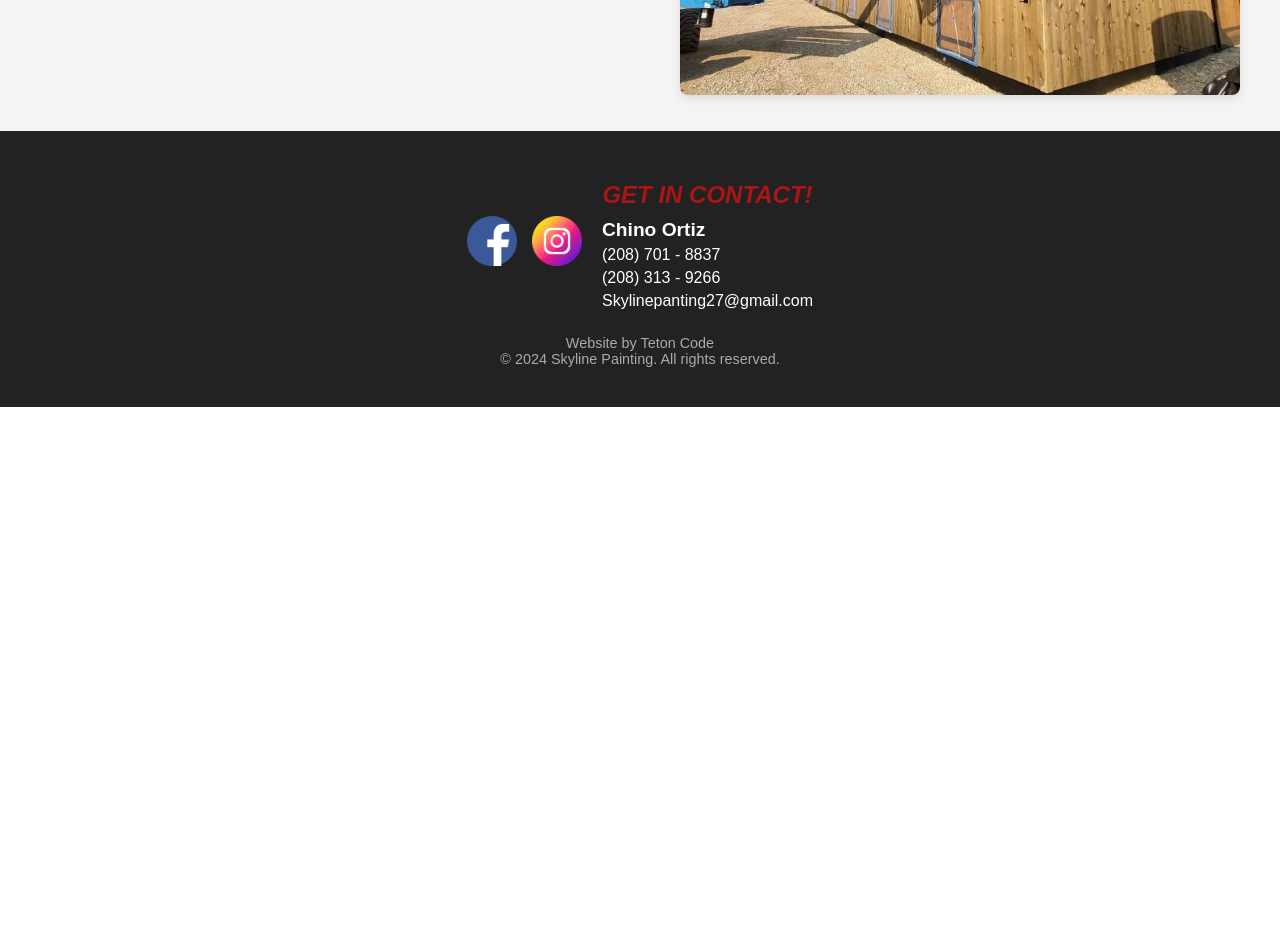
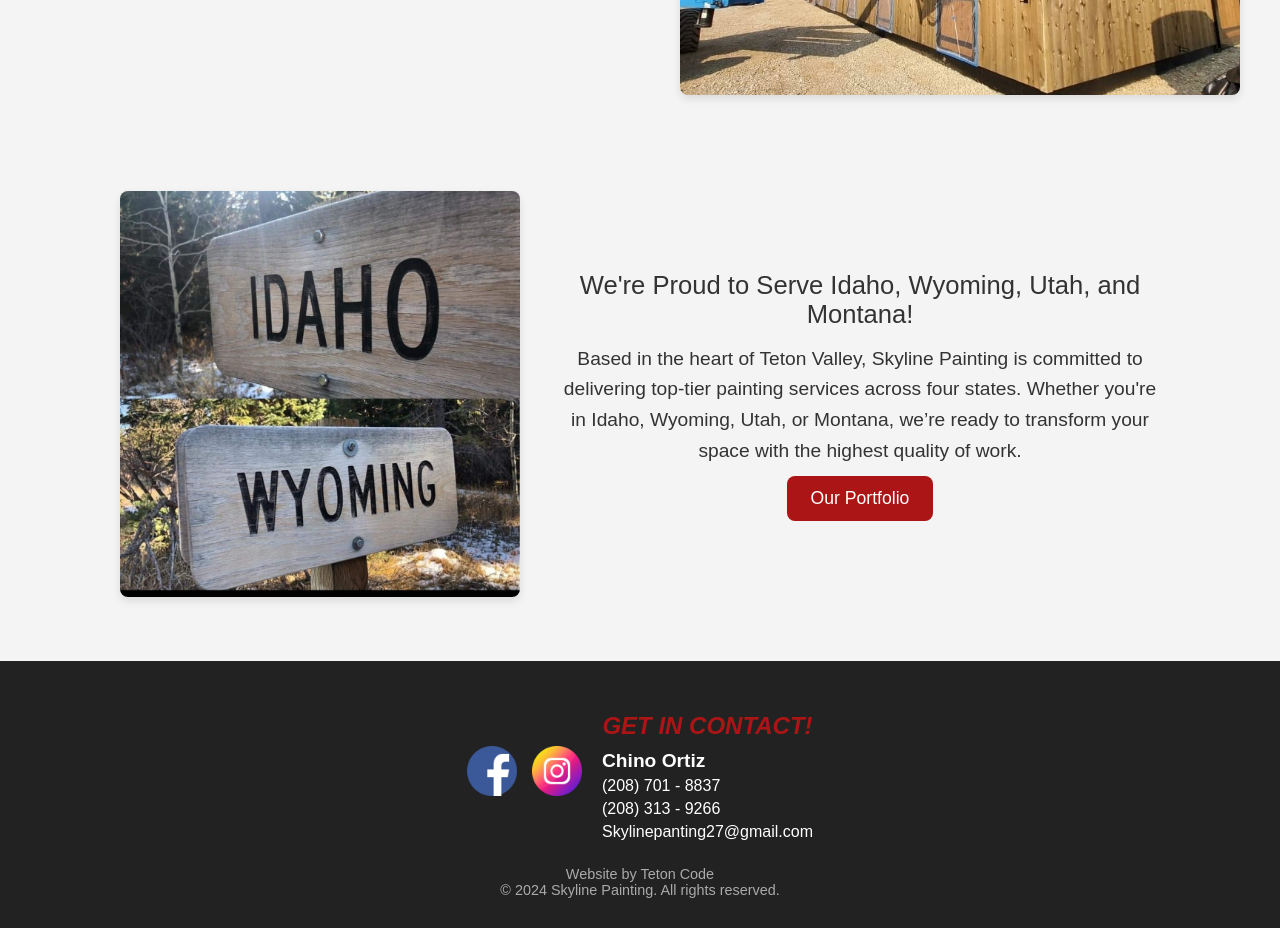
Before and after one commit to gabrielbortle/skylinepainting, a React (Vite) app: page / in a window 1280 px wide. Shown: the part 2020-2948 px from the top of the page. Before the commit the page ends 2427 px from the top, so only its background shows below. Built offline with nearby package versions, Linux system fonts and the light colour scheme.

Commit message:
proudly serving

```diff
--- /dev/null
+++ b/src/components/ProudlyServing/ProudlyServing.css
@@ -0,0 +1,82 @@
+.about-us-section {
+    display: flex;
+    justify-content: center;
+    align-items: center; /* Vertically centers the content */
+    padding: 60px 20px;
+    background-color: #f4f4f4; /* Light background color */
+
+    align-items: center;
+    text-align: center;
+  }
+
+  .about-us-container {
+    display: flex;
+    align-items: center;
+    justify-content: center; /* Horizontally centers the content */
+    max-width: 1200px;
+    width: 100%;
+    gap: 40px;
+  }
+
+  .about-us-image img {
+    width: 100%;
+    max-width: 400px;
+    border-radius: 8px;
+    box-shadow: 0 4px 8px rgba(0, 0, 0, 0.1);
+  }
+
+  .about-us-content {
+    max-width: 600px;
+    color: #333;
+  }
+
+  .about-us-content h2 {
+    font-size: 2rem;
+    color: #ac1515; /* Your desired color for headings */
+    margin-bottom: 20px;
+  }
+
+  .about-us-content h3 {
+    font-size: 1.6rem;
+    font-weight: 400;
+    margin-bottom: 15px;
+  }
+
+  .about-us-content p {
+    font-size: 1.2rem;
+    line-height: 1.6;
+    margin-bottom: 10px;
+  }
+
+  .contact-button {
+    background-color: #ac1515;
+    color: white;
+    padding: 12px 24px;
+    font-size: 1.1rem;
+    border: none;
+    border-radius: 8px;
+    cursor: pointer;
+    text-align: center;
+    transition: background-color 0.3s ease;
+  }
+
+  .contact-button:hover {
+    background-color: #9c1313;
+  }
+
+
+  @media (max-width: 768px) {
+    .about-us-container {
+      flex-direction: column;
+      text-align: center;
+    }
+
+    .about-us-image img {
+      max-width: 100%;
+      margin-bottom: 20px;
+    }
+
+    .about-us-content {
+      max-width: 100%;
+    }
+  }
--- /dev/null
+++ b/src/components/ProudlyServing/ProudlyServing.jsx
@@ -0,0 +1,55 @@
+import React from 'react';
+import { motion } from 'framer-motion';
+import { Link } from 'react-router-dom'; // Import Link from react-router-dom
+import './ProudlyServing.css'; // Assuming you have a separate CSS file for styling
+import Serving from '../../assets/states.jpg'
+
+const ProudlyServing = () => {
+  // Animation settings for entering the viewport
+  const fadeInUp = {
+    hidden: { opacity: 0, y: 50 },
+    visible: { opacity: 1, y: 0, transition: { duration: 1 } },
+  };
+
+  return (
+    <section className="about-us-section">
+      <div className="about-us-container">
+        <motion.div
+          className="about-us-image"
+          variants={fadeInUp}
+          initial="hidden"
+          whileInView="visible"
+          viewport={{ once: false, amount: 0.2 }} // Triggers when half of the element is in the viewport
+        >
+          <img src={Serving} alt="Chino Ortiz" />
+        </motion.div>
+
+        <motion.div
+          className="about-us-content"
+          variants={fadeInUp}
+          initial="hidden"
+          whileInView="visible"
+          viewport={{ once: true, amount: 0.5 }} // Triggers when half of the element is in the viewport
+        >
+          <h3>We're Proud to Serve Idaho, Wyoming, Utah, and Montana!</h3>
+<p>
+  Based in the heart of Teton Valley, Skyline Painting is committed to delivering top-tier painting services across four states. Whether you're in Idaho, Wyoming, Utah, or Montana, we’re ready to transform your space with the highest quality of work.
+</p>
+
+          {/* Button that links to /contact */}
+          <Link to="/portfolio">
+            <motion.button
+              className="contact-button"
+              whileHover={{ scale: 1.1 }}
+              transition={{ duration: 0.3 }}
+            >
+             Our Portfolio
+            </motion.button>
+          </Link>
+        </motion.div>
+      </div>
+    </section>
+  );
+};
+
+export default ProudlyServing;
--- a/src/pages/Home.jsx
+++ b/src/pages/Home.jsx
@@ -2,6 +2,7 @@ import React from 'react';
 import HomeHero from '../components/HomeHero/HomeHero';
 import AboutUs from '../components/AboutMe/AboutMe';
 import ServicesIntro from '../components/ServicesIntro/ServicesIntro';
+import ProudlyServing from '../components/ProudlyServing/ProudlyServing';
 
 const Home = () => {
   return(
@@ -12,7 +13,7 @@ const Home = () => {
 
       <ServicesIntro />
 
-
+      <ProudlyServing />
     </div>
   );
 };
```
Also changed, not shown: src/assets/states.jpg (added).
